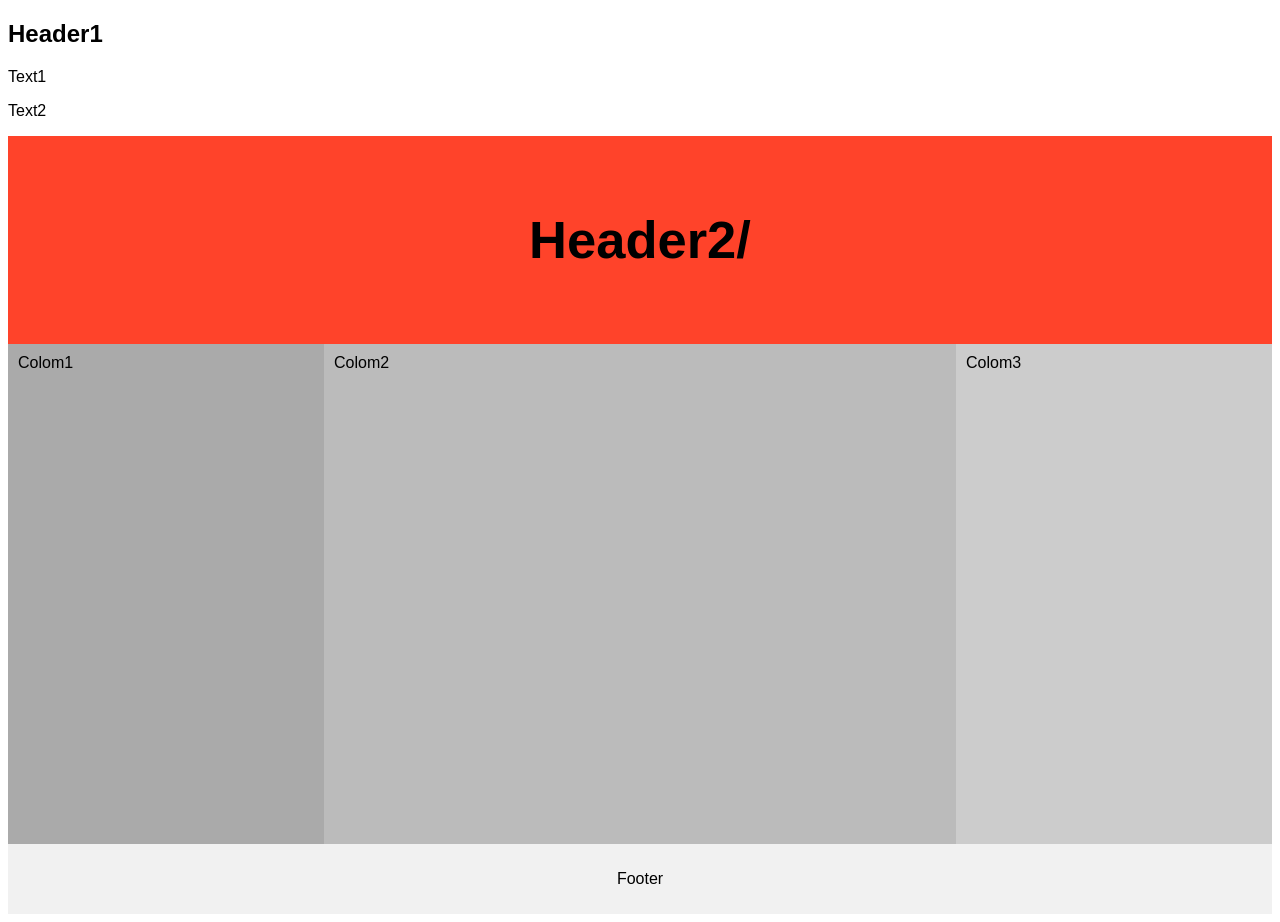
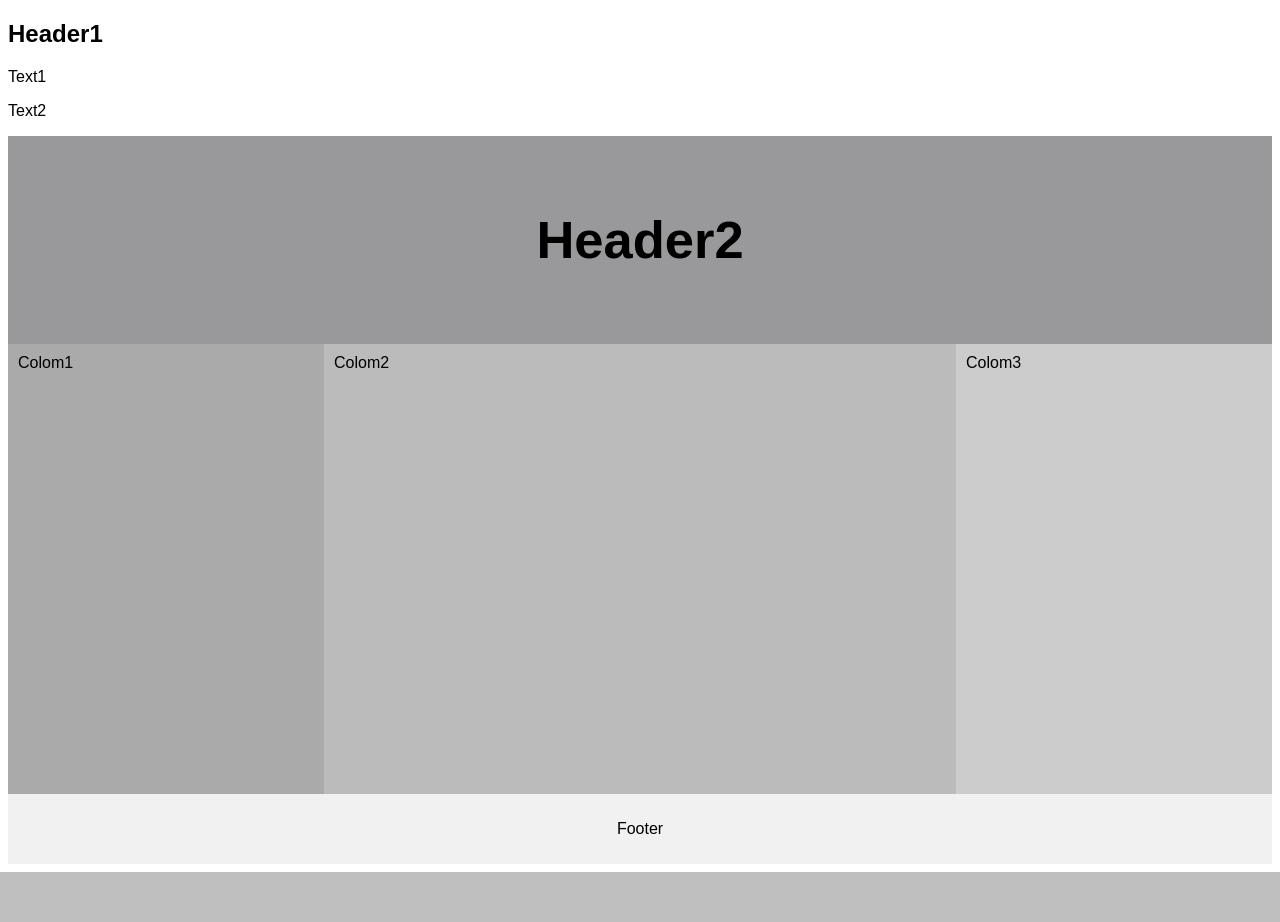
Before and after one commit to Yinnis97/Webtech_Server, a PHP site: page / in a window 1280 px wide. After the commit the page ends 872 px from the top, so only its background shows below. Run offline with PHP 8.4, Linux system fonts and the light colour scheme.

Commit message:
Changed some colors in php file

```diff
--- a/index.php
+++ b/index.php
@@ -15,7 +15,7 @@ body {
 
 /* Style the header #2A75FF #135CAF*/
 .header {
-  background-color: #FF432A;
+  background-color: #99989A;
   padding: 30px;
   text-align: center;
   font-size: 35px;
@@ -25,7 +25,7 @@ body {
 .column {
   float: left;
   padding: 10px;
-  height: 500px; /* Should be removed. Only for demonstration */
+  height: 450px;
 }
 
 /* Left and right column */
@@ -67,7 +67,7 @@ body {
 <p>Text2</p>
 
 <div class="header">
-<h2>Header2/</h2>
+<h2>Header2</h2>
 </div>
 
 <div class="row">
```
